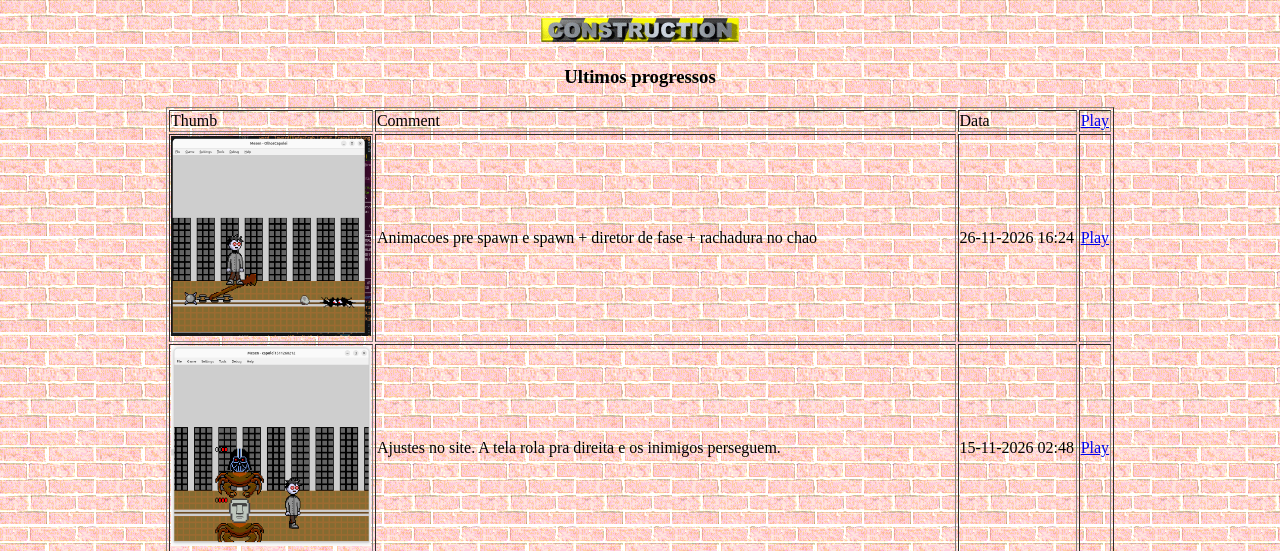
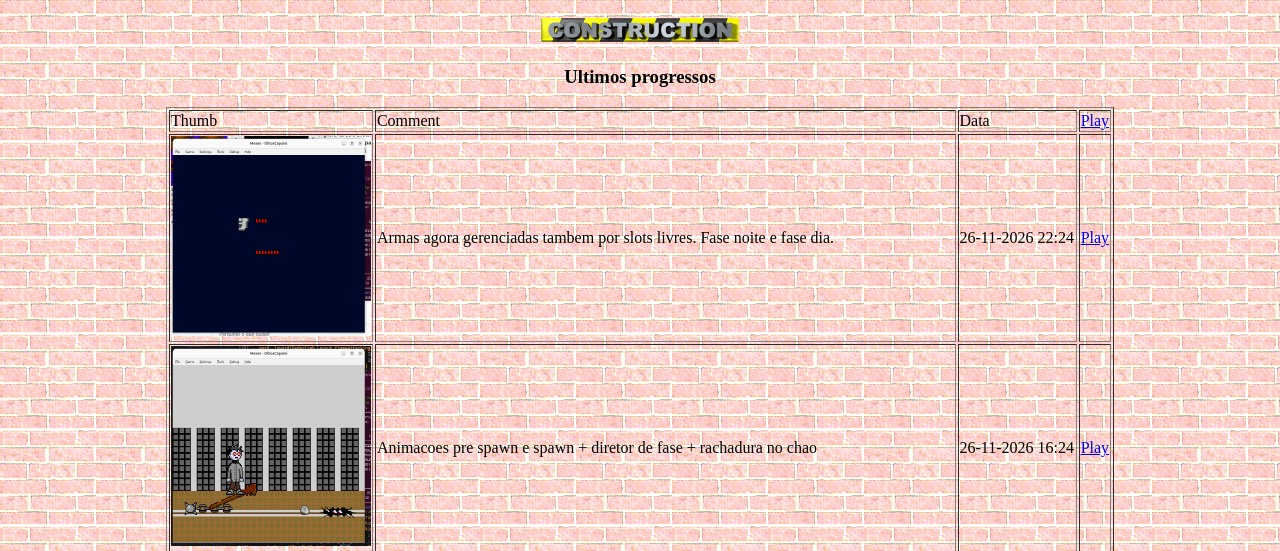
Before and after one commit to rafaelhss/OlhosCapolei, a plain HTML site: page OlhosCapolei/Site/index.html in a window 1280 px wide. Shown: the part 244-795 px from the top of the page. Drawn offline with Linux system fonts and the light colour scheme.

Commit message:
Armas agora gerenciadas tambem por slots livres. Fase noite e fase dia. @SITE@

```diff
--- a/OlhosCapolei/Site/index.html
+++ b/OlhosCapolei/Site/index.html
@@ -37,6 +37,22 @@
 
         </tr>
         <tbody>
+        <!-- commit:2883011 -->
+        <tr>
+            <td>
+                <img src="img/thumb18.png" width="200px" height="200px" >
+            </td>
+            <td>
+                Armas agora gerenciadas tambem por slots livres. Fase noite e fase dia.
+            </td>
+            <td>
+                26-11-2026 22:24
+            </td>
+
+            <td>
+                <a href="play.html?rom=capolei2611262224.smc">Play</a>
+            </td>
+        </tr>
         <!-- commit:9d1ff63 -->
         <tr>
             <td>
```
Also changed, not shown: OlhosCapolei/Site/img/thumb18.png (added), 15 other files.
